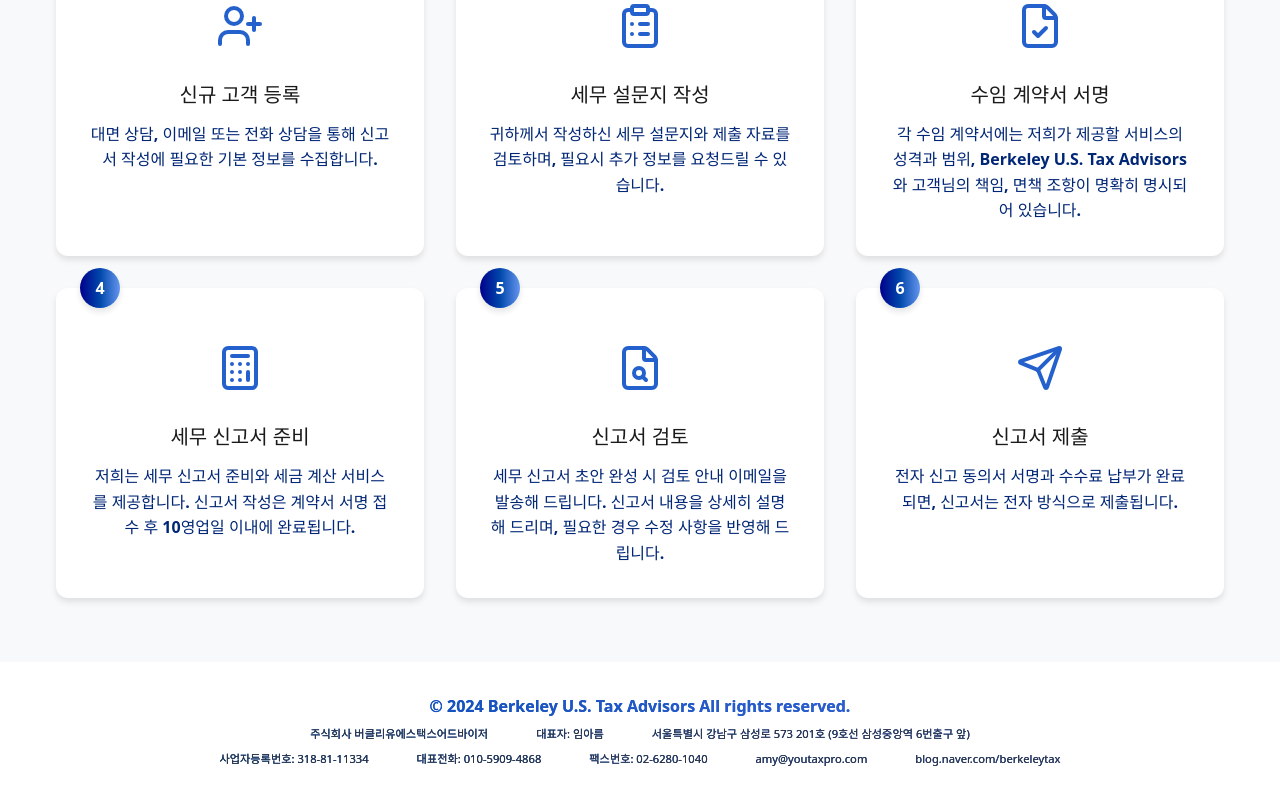
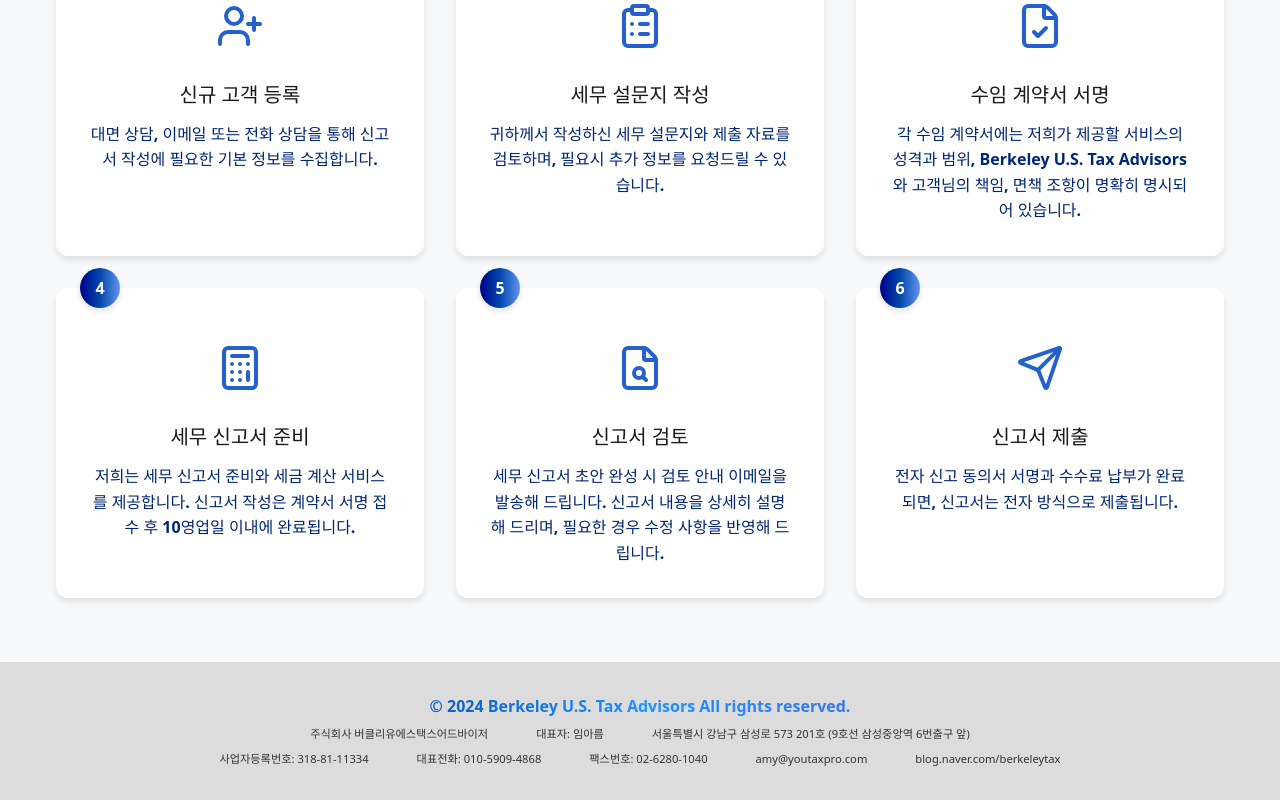
Before and after one commit to youtaxpro/youtaxpro, a Vue app: page /youtaxpro/ in a window 1280 px wide. Shown: the part 5452-6252 px from the top of the page. Built offline with nearby package versions, Linux system fonts and the light colour scheme; a web font is replaced by a local one.

Commit message:
footer changed

```diff
--- a/src/pages/FAQ.vue
+++ b/src/pages/FAQ.vue
@@ -628,9 +628,8 @@ background-clip: text;
   }
 
   /* copyright 텍스트 스타일 */
-  .footer p {
+  .footer h4 {
     padding-bottom: 1rem;
-
   }
 }
 
--- a/src/pages/Home.vue
+++ b/src/pages/Home.vue
@@ -283,7 +283,7 @@
 
     <!-- Footer -->
     <footer class="footer">
-      <p>&copy; 2024 Berkeley U.S. Tax Advisors All rights reserved.</p>
+      <h4>&copy; 2024 Berkeley U.S. Tax Advisors All rights reserved.</h4>
       <div class="social-links">
         <a>{{ $t('footer.companyName') }}</a>
         <a>{{ $t('footer.representative') }}</a>
@@ -1336,6 +1336,12 @@ section {
     font-size: 1.5rem;
   }
 
+  .aboutus-hero-image {
+    height: auto; /* 높이를 자동으로 조정 */
+    max-height: none; /* 모바일에서는 최대 높이 제한 해제 */
+    aspect-ratio: 16/9; /* 이미지 비율 유지 (필요에 따라 조정) */
+  }
+
 }
 
 /* Service Card New Styles */
@@ -1422,15 +1428,27 @@ section {
 }
 
 /* Footer */
+
+.footer h4 {
+  color: transparent;
+background-image: linear-gradient(
+  to right,
+  #00008B 0%,    /* 다크 블루 시작 */
+  #0047AB 25%,   /* 코발트 블루 25% 지점 */
+  #1E90FF 50%,   /* 도저 블루 50% 지점 */
+  #4169E1 75%,   /* 로얄 블루 75% 지점 */
+  #6495ED 100%   /* 콘플라워 블루 끝 */
+);
+background-clip: text;
+-webkit-background-clip: text;
+font-size: medium;
+}
+
 .footer {
   padding: 2rem;
   background-color: gainsboro;
   width: 100%;
   text-align: center;
-   color: transparent;
-  background-image: linear-gradient(to right, #0047AB, #4169E1);
-  background-clip: text;
-  -webkit-background-clip: text;
 }
 
 .social-links {
@@ -1629,7 +1647,7 @@ section {
   }
 
   /* copyright 텍스트 스타일 */
-  .footer p {
+  .footer h4 {
     padding-bottom: 1rem;
 
   }
```
Also changed, not shown: 1 other file (tests, documents, lock files or other folders).
